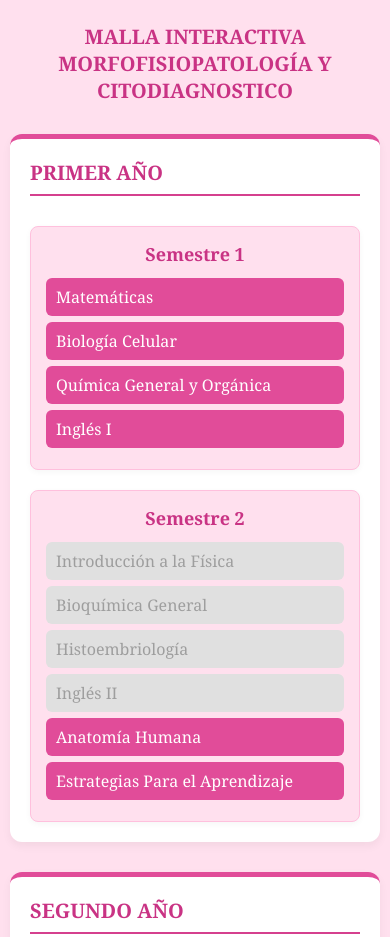
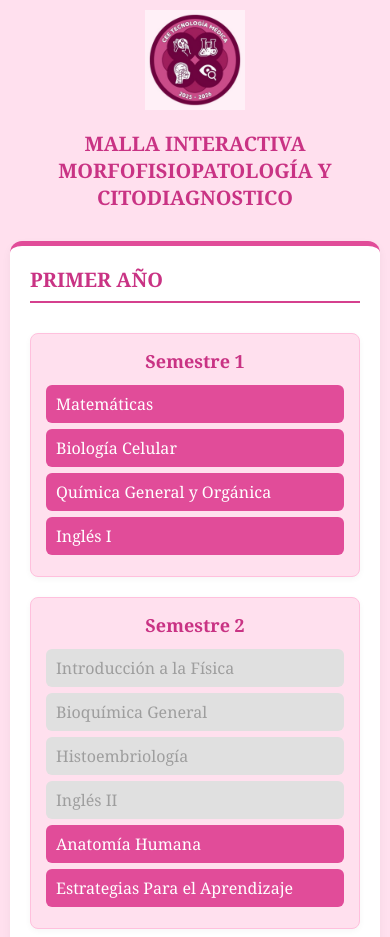
Before and after one commit to Cetem2025/MALLA-ANTIGUA-MORFOFISIOPATOLOGIA-Y-CITODIAGNOSTICO, a plain HTML site: page index.html in a window 390 px wide. Shown: the top 937 px of the page. Drawn offline with Linux system fonts and the light colour scheme.

Commit message:
Update index.html

```diff
--- a/index.html
+++ b/index.html
@@ -144,9 +144,22 @@ h1 {
     align-items: center;
   }
 }
+        .logo {
+  display: block;
+  margin: 0 auto 20px auto;
+  max-width: 150px;
+  width: 100%;
+  height: auto;
+}
+    @media (max-width: 480px) {
+  .logo {
+    max-width: 100px;
+  }
+}
   </style>
 </head>
 <body>
+  <img src="Logo CEE 2025.png" alt="Logo CEE Tecnología Médica" class="logo">
   <h1>MALLA INTERACTIVA MORFOFISIOPATOLOGÍA Y CITODIAGNOSTICO</h1>
   <div class="year-container" id="malla"></div>
 
```
